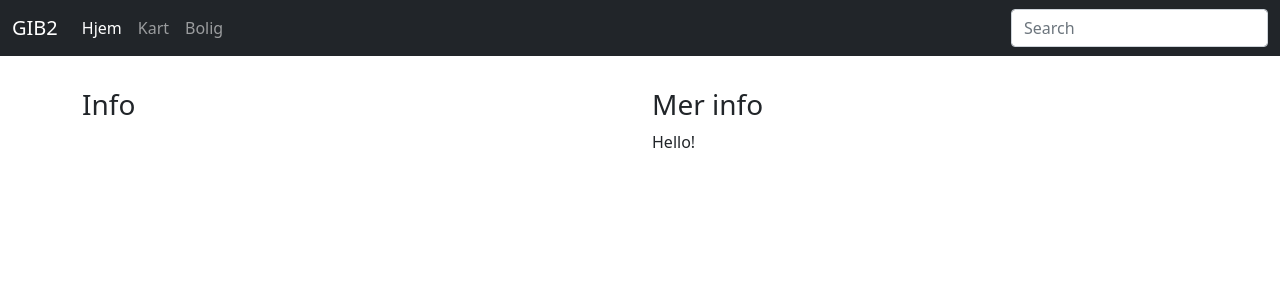
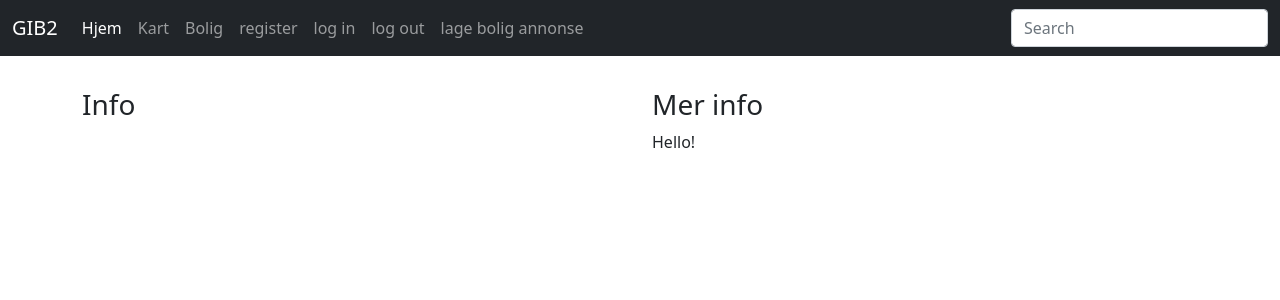
Before and after one commit to Torbjoau/GIB2Prosjekt, a Django app: page / in a window 1280 px wide. Shown: the top 300 px of the page. Run offline with Django 3.2, Linux system fonts and the light colour scheme.

Commit message:
lagt til data

```diff
--- a/Gib2Prosjekt/urls.py
+++ b/Gib2Prosjekt/urls.py
@@ -6,5 +6,8 @@ urlpatterns = [
     path('kart/', views.kart, name = 'kart'),
     path('Bolig/', views.hjem, name='Bolig'),
     path('Bolig/<slug:slug>/', views.bolig_view, name='profile'),
-
+    path('register', views.register, name='register'),
+    path('log_in',views.log_in,name='log_in'),
+    path('log_out/',views.log_out,name='log_out'),
+    path('lage_bolig_annonse/',views.lage_bolig_annonse, name='lage_bolig_annonse'),
 ]
--- a/Gib2Prosjekt/views.py
+++ b/Gib2Prosjekt/views.py
@@ -1,8 +1,9 @@
-from django.shortcuts import render, get_object_or_404
+from django.shortcuts import render, get_object_or_404, redirect
 import folium
 from geopy.geocoders import Nominatim
 from .models import Bolig
-
+from django.contrib.auth.models import User,auth
+from django.contrib import messages
 
 # Create your views here.
 
@@ -50,3 +51,58 @@ def kart(request):
         'm': m,
     }
     return render(request, 'kart.html', context)
+
+
+def register(request):
+    if request.method == 'POST':
+        first_name=request.POST['first_name']
+        last_name = request.POST['last_name']
+        username = request.POST['username']
+        email = request.POST['email']
+        password1 = request.POST['password1']
+        password2 = request.POST['password2']
+        messages.info(request, 'invalid')
+        if password1==password2:
+            if User.objects.filter(username=username).exists():
+                print('username taken')
+                messages.info(request, 'username taken')
+            elif User.objects.filter(email=email).exists():
+                print('email taken')
+
+            else:
+                user=User.objects.create_user(username=username,email=email,password=password1,first_name=first_name,last_name=last_name)
+                user.save();
+                print('user created')
+        else:
+            print('passordene er ikke like')
+            messages.info(request, 'invalid')
+        return redirect('log_in')
+
+    else:
+        return render(request,'register.html')
+
+
+def log_in(request):
+    if request.method=='POST':
+        username=request.POST['username']
+        password=request.POST['password']
+        user=auth.authenticate(username=username,password=password)
+
+        if user is not None:
+            auth.login(request,user)
+            return redirect('index')
+        else:
+            messages.info(request,'invalid')
+            return render(request,'log_in.html')
+
+    else:
+        return render(request,'log_in.html')
+
+
+def log_out(request):
+    auth.logout(request)
+    return redirect('kart')
+
+
+def lage_bolig_annonse(request):
+    return redirect('index')
--- a/templates/partials/base.html
+++ b/templates/partials/base.html
@@ -33,6 +33,19 @@
               <li class="nav-item">
                 <a class="nav-link" href="{% url 'Bolig' %}">Bolig</a>
               </li>
+                 <li class="nav-item">
+                <a class="nav-link" href="{% url 'register' %}">register</a>
+              </li>
+
+                 <li class="nav-item">
+                <a class="nav-link" href="{% url 'log_in' %}">log in</a>
+                  </li>
+                <li class="nav-item">
+                <a class="nav-link" href="{% url 'log_out' %}">log out</a>
+                  </li>
+                <li class="nav-item">
+                <a class="nav-link" href="{% url 'lage_bolig_annonse' %}">lage bolig annonse</a>
+                  </li>
                 <!--
               <li class="nav-item dropdown">
                 <a class="nav-link dropdown-toggle" href="#" id="dropdown04" data-bs-toggle="dropdown" aria-expanded="false">Dropdown</a>
```
Also changed, not shown: Gib2Prosjekt/models.py (+4 -8 lines), templates/lage_bolig_annonse.html (added, +16 -0 lines), templates/log_in.html (added, +15 -0 lines), templates/logout.html (added, +10 -0 lines), templates/register.html (added, +20 -0 lines).
